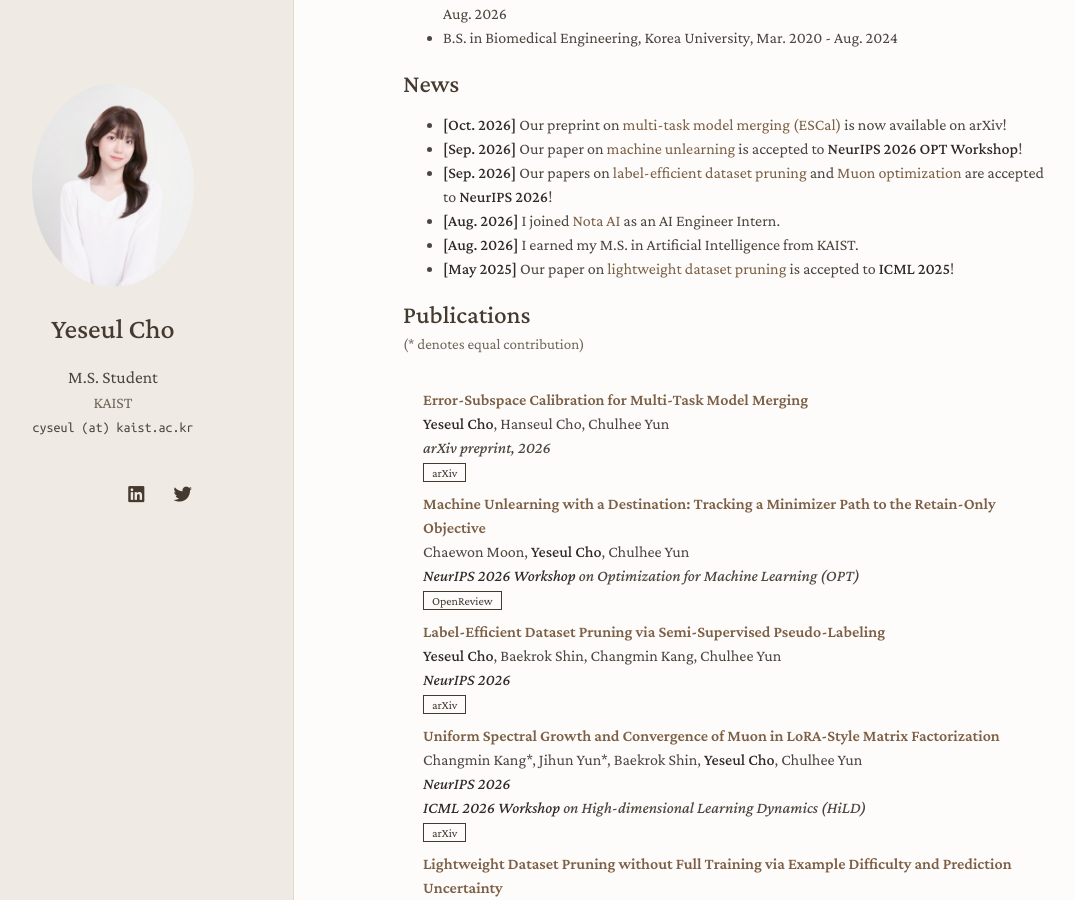
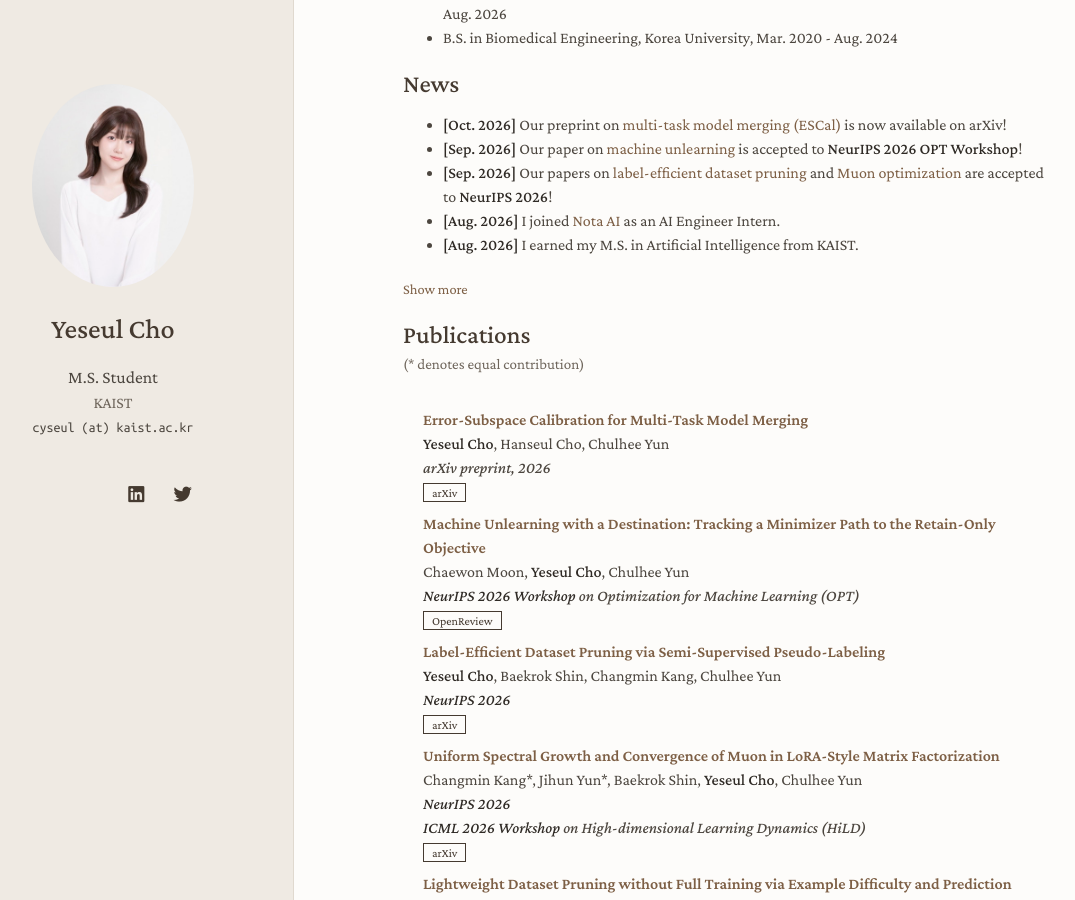
Before and after one commit to cyseul/cyseul.github.io, a Jekyll site: the page built from index.md, in a window 1280 px wide and 900 px high, scrolled down 608 px. Shown: the whole window, without its empty margins (67-1142 px from the left). Built offline with Jekyll 4.4.1, drawn with Linux system fonts in a browser that asks for light colours; nearby versions of some CDN libraries; a style sheet for code colours, icons or effects is not loaded; our own code applies the rules of GitHub Pages for plain Markdown files.

Commit message:
Show only recent 6 months of news, collapse older entries
Co-Authored-By: Claude Fable 5.1 <noreply@anthropic.com>

```diff
--- /dev/null
+++ b/_includes/news.md
@@ -0,0 +1,31 @@
+<h2 id="news">News</h2>
+{% comment %} Show entries from the last 6 months (based on build time); always show at least 3. Older entries are collapsed. {% endcomment %}
+{% assign news_min_visible = 3 %}
+{% assign news_cutoff = site.time | date: "%s" | minus: 15778800 %}
+{% assign news_sorted = site.data.news %}
+<ul class="news-list">
+{% for item in news_sorted %}
+{% assign item_ts = item.date | date: "%s" | plus: 0 %}
+{% if item_ts >= news_cutoff or forloop.index <= news_min_visible %}
+<li><strong>[{{ item.label }}]</strong> {{ item.text }}</li>
+{% endif %}
+{% endfor %}
+</ul>
+{% assign news_hidden = 0 %}
+{% for item in news_sorted %}
+{% assign item_ts = item.date | date: "%s" | plus: 0 %}
+{% if item_ts < news_cutoff and forloop.index > news_min_visible %}
+{% assign news_hidden = news_hidden | plus: 1 %}
+{% endif %}
+{% endfor %}
+{% if news_hidden > 0 %}
+<ul class="news-list" id="news-more" style="display: none;">
+{% for item in news_sorted %}
+{% assign item_ts = item.date | date: "%s" | plus: 0 %}
+{% if item_ts < news_cutoff and forloop.index > news_min_visible %}
+<li><strong>[{{ item.label }}]</strong> {{ item.text }}</li>
+{% endif %}
+{% endfor %}
+</ul>
+<p style="margin-top: 0;"><a href="#news" id="news-toggle" style="font-size: 0.9em;" onclick="var m=document.getElementById('news-more');var h=m.style.display==='none';m.style.display=h?'':'none';this.textContent=h?'Show less':'Show more';return false;">Show more</a></p>
+{% endif %}
--- a/index.md
+++ b/index.md
@@ -21,13 +21,7 @@ Going forward, I am particularly interested in understanding the optimization dy
 - M.S. in Artificial Intelligence, Korea Advanced Institute of Science and Technology, Sep. 2024 - Aug. 2026
 - B.S. in Biomedical Engineering, Korea University, Mar. 2020 - Aug. 2024
 
-## News
-- **[Oct. 2026]** Our preprint on [multi-task model merging (ESCal)](https://arxiv.org/abs/2610.33483) is now available on arXiv!
-- **[Sep. 2026]** Our paper on [machine unlearning](https://openreview.net/forum?id=UL8Ww075tB) is accepted to **NeurIPS 2026 OPT Workshop**!
-- **[Sep. 2026]** Our papers on [label-efficient dataset pruning](https://arxiv.org/abs/2605.23198) and [Muon optimization](https://arxiv.org/abs/2602.06385) are accepted to **NeurIPS 2026**!
-- **[Aug. 2026]** I joined [Nota AI](https://www.nota.ai) as an AI Engineer Intern.
-- **[Aug. 2026]** I earned my M.S. in Artificial Intelligence from KAIST.
-- **[May 2025]** Our paper on [lightweight dataset pruning](https://arxiv.org/abs/2502.06905) is accepted to **ICML 2025**!
+{% include_relative _includes/news.md %}
 
 {% include_relative _includes/publications.md %}
 
```
Also changed, not shown: _data/news.yml (added, +20 -0 lines).
